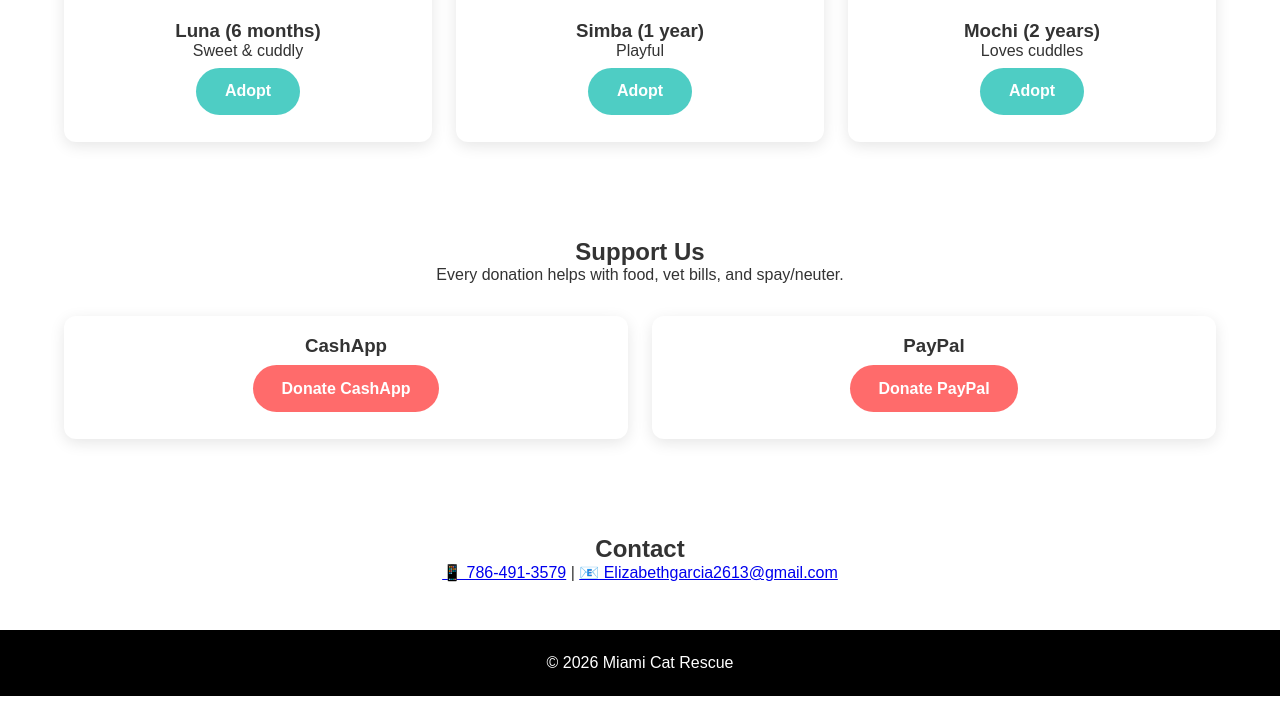
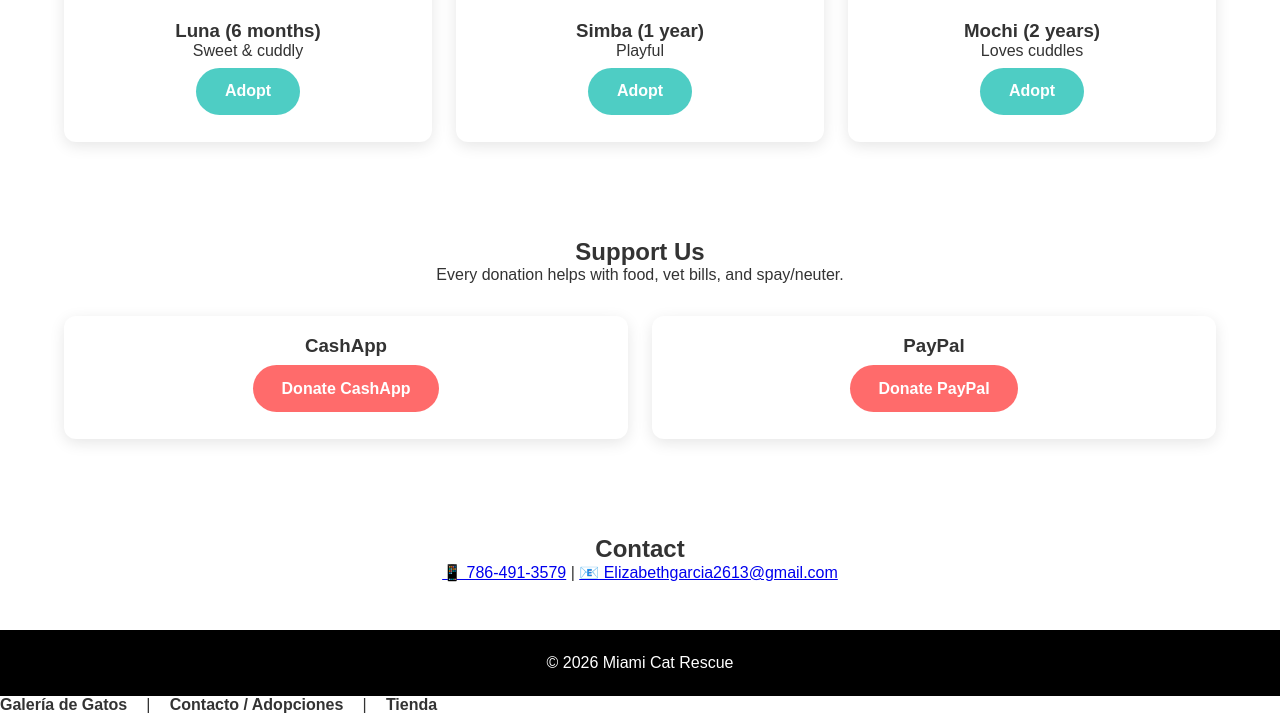
Before and after one commit to JINkazamaM/theperfectpetfelinos.org, a plain HTML site: page index.html in a window 1280 px wide. Shown: the part 1108-1822 px from the top of the page. Drawn offline with Linux system fonts and the light colour scheme.

Commit message:
Add navigation links before closing HTML tag
Signed-off-by: Nando <fernandoortega2277@gmail.com>

```diff
--- a/index.html
+++ b/index.html
@@ -77,4 +77,8 @@
         <p>© <script>document.write(new Date().getFullYear());</script> Miami Cat Rescue</p>
     </footer>
 </body>
-</html>
+</html><nav>
+  <a href="galeria.html">Galería de Gatos</a> |
+  <a href="contacto.html">Contacto / Adopciones</a> |
+  <a href="tienda.html">Tienda</a>
+</nav>
```
